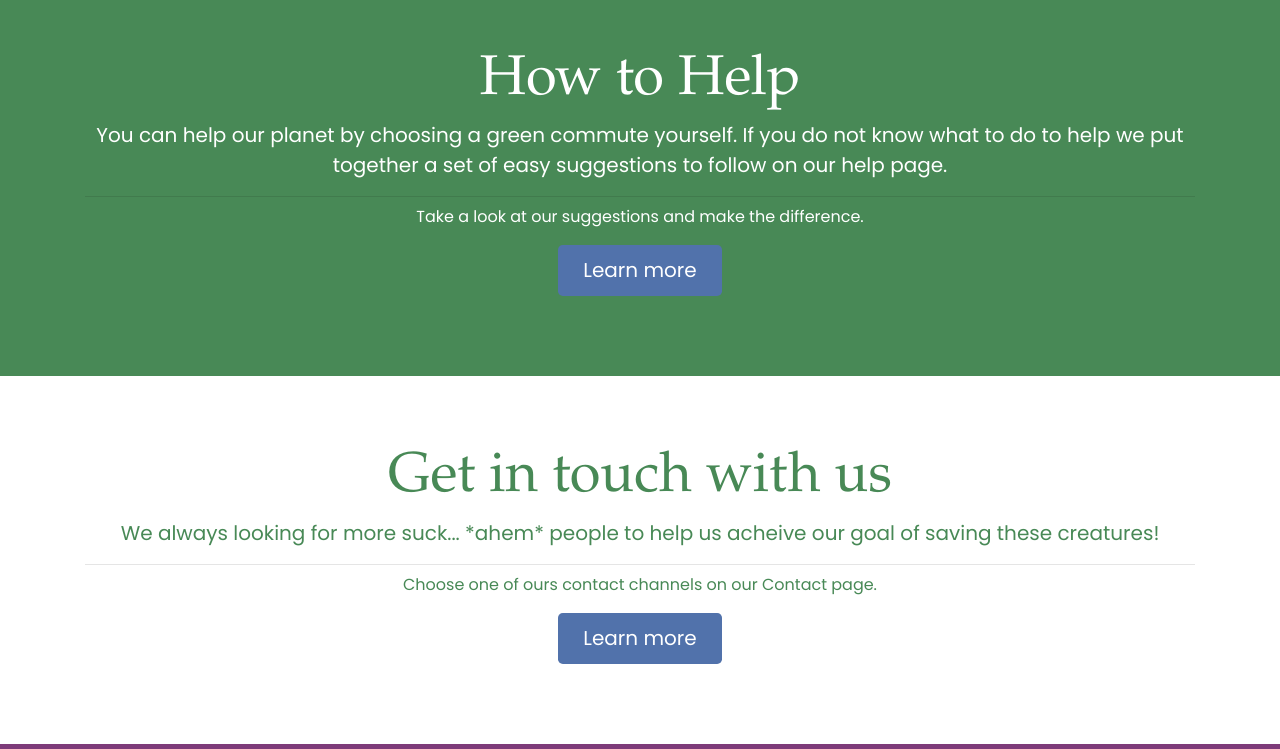
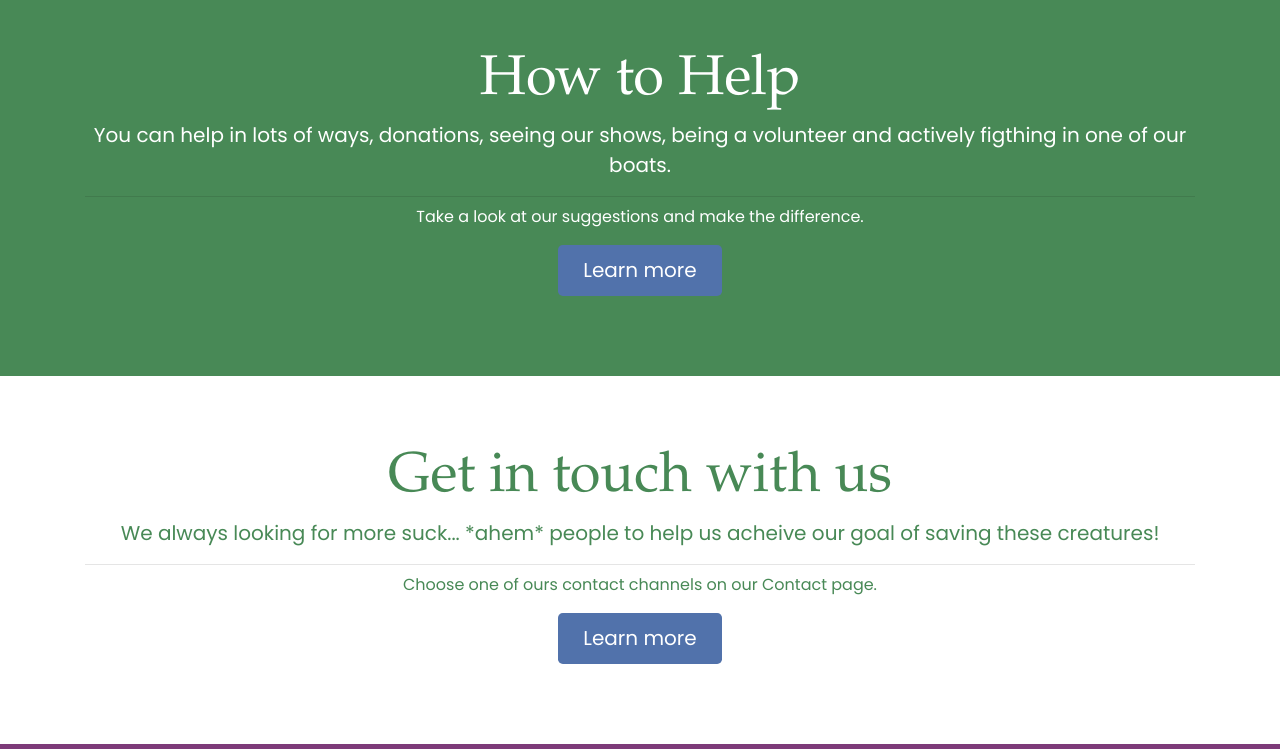
Before and after one commit to JuniorDallagnolo/bootstrap-project, a plain HTML site: page index.html in a window 1280 px wide. Shown: the part 1120-1869 px from the top of the page. Drawn offline with nearby package versions, Linux system fonts and the light colour scheme; a web font is replaced by a local one.

Commit message:
Fix typos

```diff
--- a/index.html
+++ b/index.html
@@ -48,7 +48,7 @@
       <div class="jumbotron jumbotron-fluid jumbotron-dark mb-0" id="about">
         <div class="container mt-2 mb-2 text-sm-center">
           <h1 class="display-4">How to Help</h1>
-          <p class="lead mt-2">You can help our planet by choosing a green commute yourself. If you do not know what to do to help we put together a set of easy suggestions to follow on our help page.</p>
+          <p class="lead mt-2">You can help in lots of ways, donations, seeing our shows, being a volunteer and actively figthing in one of our boats.</p>
           <hr class="my-2">
           <p>Take a look at our suggestions and make the difference.</p>
           <p class="lead">
```
